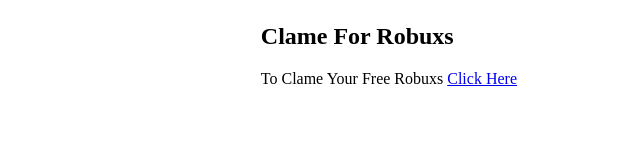
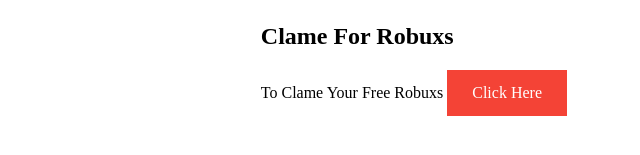
Before and after one commit to Parkeriscoo/rblxrobux.xyz, a plain HTML site: page index.html in a window 1280 px wide. Shown: the part 319-474 px from the top of the page, without its empty margins (0-640 px from the left). Drawn offline with Linux system fonts and the light colour scheme.

Commit message:
Update index.html

```diff
--- a/index.html
+++ b/index.html
@@ -2,10 +2,6 @@
 <html>
 <head>
 <style>
-
-<head>
-<title>Free Robuxs</title>
-</head>
 
 a:link, a:visited {
   background-color: #f44336;
```
